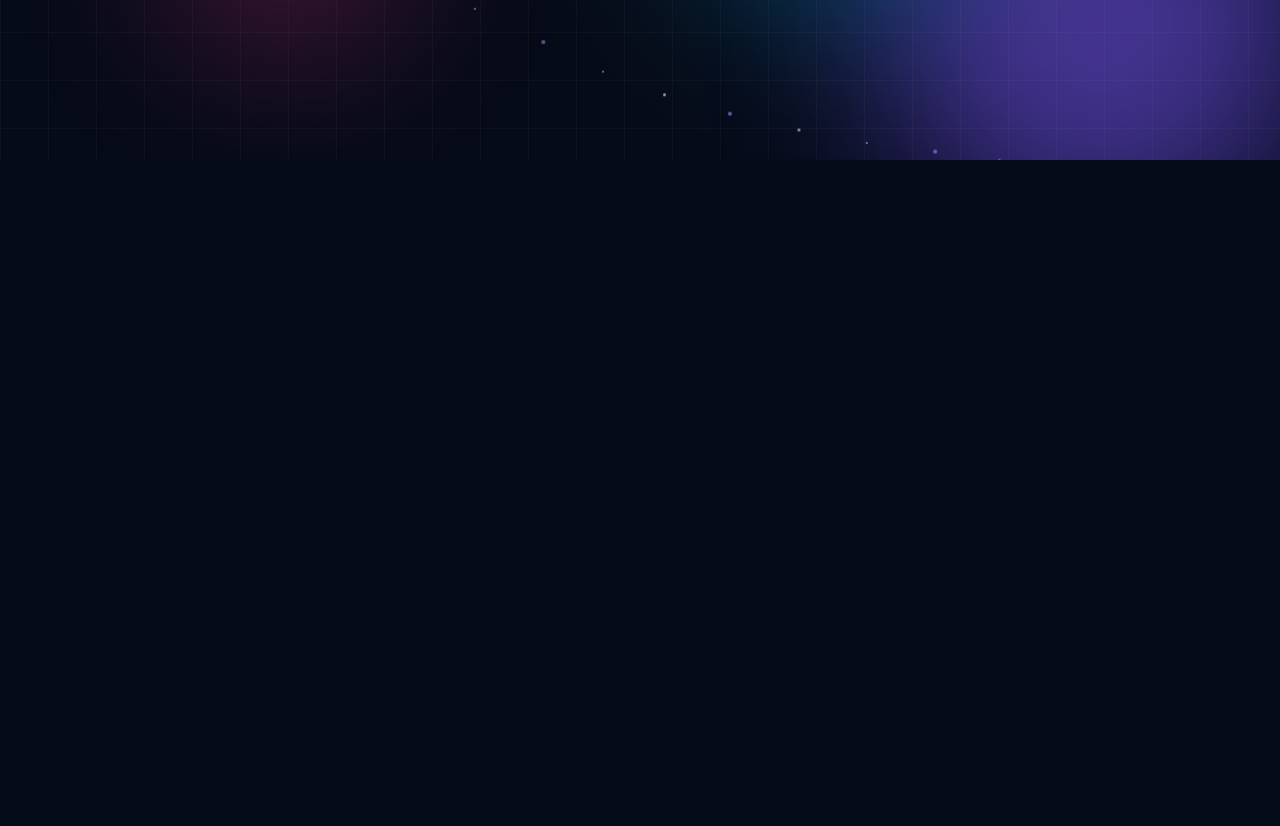
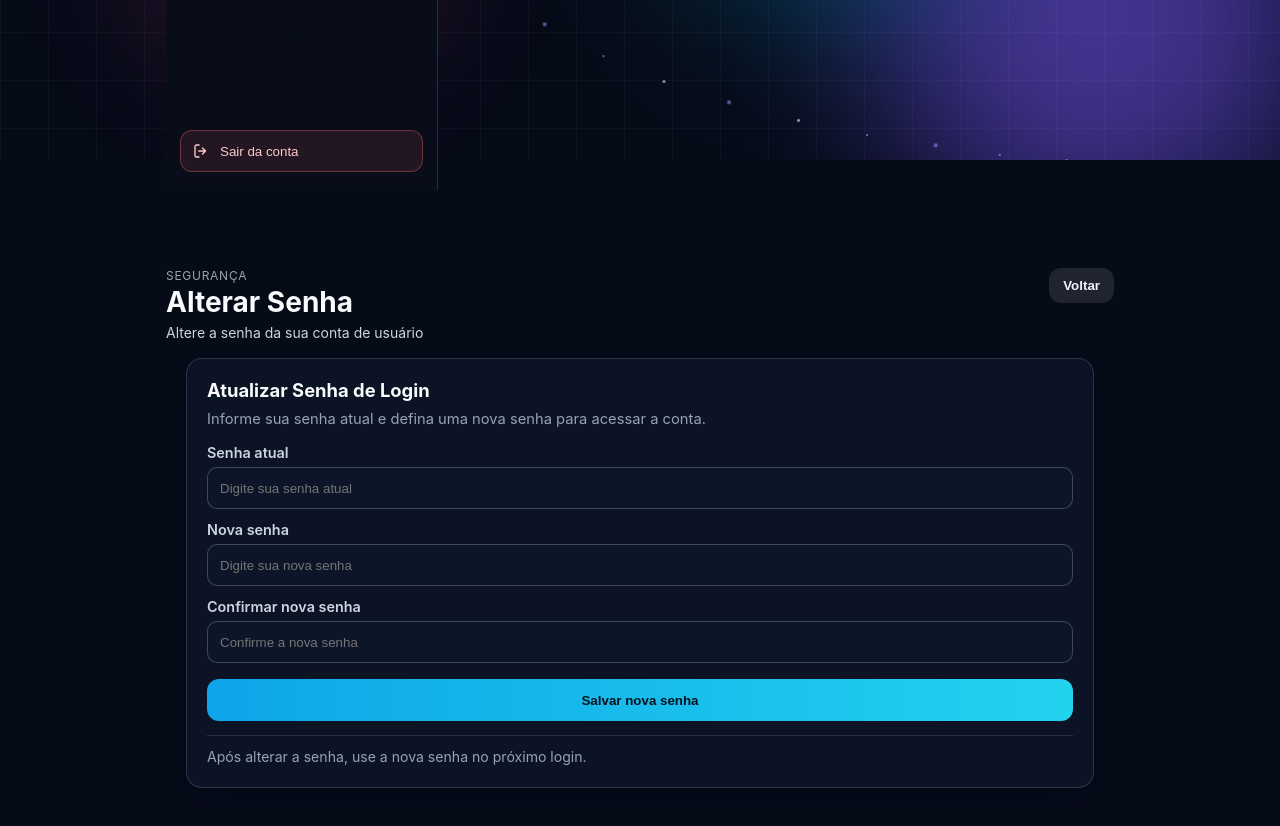
Before and after one commit to magnatazk20/mancera-frontend, a React (Vite) app: page /change-password in a window 1280 px wide. Before the commit this address had no page. Shown: the part 640-1466 px from the top of the page. Before the commit the page ends 800 px from the top, so only its background shows below. Built offline with nearby package versions, Linux system fonts and the light colour scheme.

Commit message:
feat: add profile change-password page and shortcut navigation

```diff
--- a/src/App.tsx
+++ b/src/App.tsx
@@ -20,6 +20,7 @@ import Community from './pages/Community'
 import Earnings from './pages/Earnings'
 import TaxDeclaration from './pages/TaxDeclaration'
 import WithdrawPassword from './pages/WithdrawPassword'
+import ChangePassword from './pages/ChangePassword'
 import Withdraw from './pages/Withdraw'
 import Admin from './pages/Admin'
 import AdminUsers from './pages/AdminUsers'
@@ -79,6 +80,7 @@ export default function App() {
         <Route path="/earnings" element={<Earnings />} />
         <Route path="/tax-declaration" element={<TaxDeclaration />} />
         <Route path="/withdraw-password" element={<WithdrawPassword />} />
+        <Route path="/change-password" element={<ChangePassword />} />
         <Route
           path="/saque"
           element={(
--- /dev/null
+++ b/src/pages/ChangePassword.tsx
@@ -0,0 +1,157 @@
+import { useMemo, useState } from 'react'
+import { useNavigate } from 'react-router-dom'
+import AppSidebar from '../components/AppSidebar'
+import './Tasks.css'
+import './WithdrawPassword.css'
+
+type StoredUser = {
+  id: number
+  name: string
+  phone: string
+}
+
+const API_URL = import.meta.env.VITE_API_URL ?? 'http://localhost:3333'
+
+export default function ChangePassword() {
+  const navigate = useNavigate()
+  const [currentPassword, setCurrentPassword] = useState('')
+  const [newPassword, setNewPassword] = useState('')
+  const [confirmPassword, setConfirmPassword] = useState('')
+  const [loading, setLoading] = useState(false)
+  const [feedback, setFeedback] = useState<{ type: 'success' | 'error'; message: string } | null>(null)
+
+  const user = useMemo(() => {
+    const raw = localStorage.getItem('user') ?? sessionStorage.getItem('user')
+    if (!raw) return null
+    try {
+      return JSON.parse(raw) as StoredUser
+    } catch {
+      return null
+    }
+  }, [])
+
+  const saveNewPassword = async () => {
+    if (!user?.id) {
+      setFeedback({ type: 'error', message: 'Usuário não autenticado.' })
+      return
+    }
+
+    if (!currentPassword) {
+      setFeedback({ type: 'error', message: 'Informe sua senha atual.' })
+      return
+    }
+
+    if (!newPassword || newPassword.length < 6) {
+      setFeedback({ type: 'error', message: 'A nova senha deve ter no mínimo 6 caracteres.' })
+      return
+    }
+
+    if (newPassword !== confirmPassword) {
+      setFeedback({ type: 'error', message: 'As senhas não conferem.' })
+      return
+    }
+
+    setLoading(true)
+    setFeedback(null)
+
+    try {
+      const res = await fetch(`${API_URL}/api/user/change-password`, {
+        method: 'POST',
+        headers: { 'Content-Type': 'application/json' },
+        body: JSON.stringify({
+          userId: user.id,
+          currentPassword,
+          newPassword,
+        }),
+      })
+
+      const data = await res.json() as { ok?: boolean; error?: string; message?: string }
+
+      if (!res.ok || !data?.ok) {
+        setFeedback({ type: 'error', message: data?.error ?? 'Não foi possível alterar a senha.' })
+        return
+      }
+
+      setCurrentPassword('')
+      setNewPassword('')
+      setConfirmPassword('')
+      setFeedback({ type: 'success', message: data?.message ?? 'Senha alterada com sucesso.' })
+    } catch {
+      setFeedback({ type: 'error', message: 'Erro de conexão ao alterar senha.' })
+    } finally {
+      setLoading(false)
+    }
+  }
+
+  return (
+    <main className="tasks-page withdraw-password-page">
+      <AppSidebar />
+
+      <header className="tasks-header">
+        <div>
+          <p className="tasks-kicker">Segurança</p>
+          <h1>Alterar Senha</h1>
+          <span className="tasks-subtitle">Altere a senha da sua conta de usuário</span>
+        </div>
+        <div className="tasks-header-actions">
+          <button className="btn ghost" type="button" onClick={() => navigate('/profile')}>
+            Voltar
+          </button>
+        </div>
+      </header>
+
+      <section className="withdraw-password-card">
+        <h2>Atualizar Senha de Login</h2>
+        <p className="withdraw-password-subtitle">
+          Informe sua senha atual e defina uma nova senha para acessar a conta.
+        </p>
+
+        <div className="withdraw-password-form">
+          <label>
+            Senha atual
+            <input
+              type="password"
+              value={currentPassword}
+              placeholder="Digite sua senha atual"
+              onChange={(e) => setCurrentPassword(e.target.value)}
+            />
+          </label>
+
+          <label>
+            Nova senha
+            <input
+              type="password"
+              value={newPassword}
+              placeholder="Digite sua nova senha"
+              onChange={(e) => setNewPassword(e.target.value)}
+            />
+          </label>
+
+          <label>
+            Confirmar nova senha
+            <input
+              type="password"
+              value={confirmPassword}
+              placeholder="Confirme a nova senha"
+              onChange={(e) => setConfirmPassword(e.target.value)}
+            />
+          </label>
+
+          <button type="button" className="withdraw-password-btn" onClick={saveNewPassword} disabled={loading}>
+            {loading ? 'Salvando...' : 'Salvar nova senha'}
+          </button>
+
+          {feedback ? (
+            <div className={`withdraw-password-feedback ${feedback.type}`}>
+              {feedback.message}
+            </div>
+          ) : null}
+        </div>
+
+        <p className="withdraw-password-note">
+          Após alterar a senha, use a nova senha no próximo login.
+        </p>
+      </section>
+    </main>
+  )
+}
--- a/src/pages/Profile.tsx
+++ b/src/pages/Profile.tsx
@@ -496,7 +496,7 @@ export default function Profile() {
               </svg>
               <span className="profile-shortcut-label">Baixar APP</span>
             </button>
-            <button type="button" className="profile-shortcut-btn">
+            <button type="button" className="profile-shortcut-btn" onClick={() => navigate('/change-password')}>
               <svg className="profile-shortcut-icon" viewBox="0 0 24 24" aria-hidden="true">
                 <path d="M4 20h4l10-10a2.1 2.1 0 1 0-3-3L5 17v3z" fill="none" stroke="currentColor" strokeWidth="2" strokeLinejoin="round" />
                 <path d="M13.5 6.5l3 3" fill="none" stroke="currentColor" strokeWidth="2" strokeLinecap="round" />
```
Also changed, not shown: 1 other file (tests, documents, lock files or other folders).
